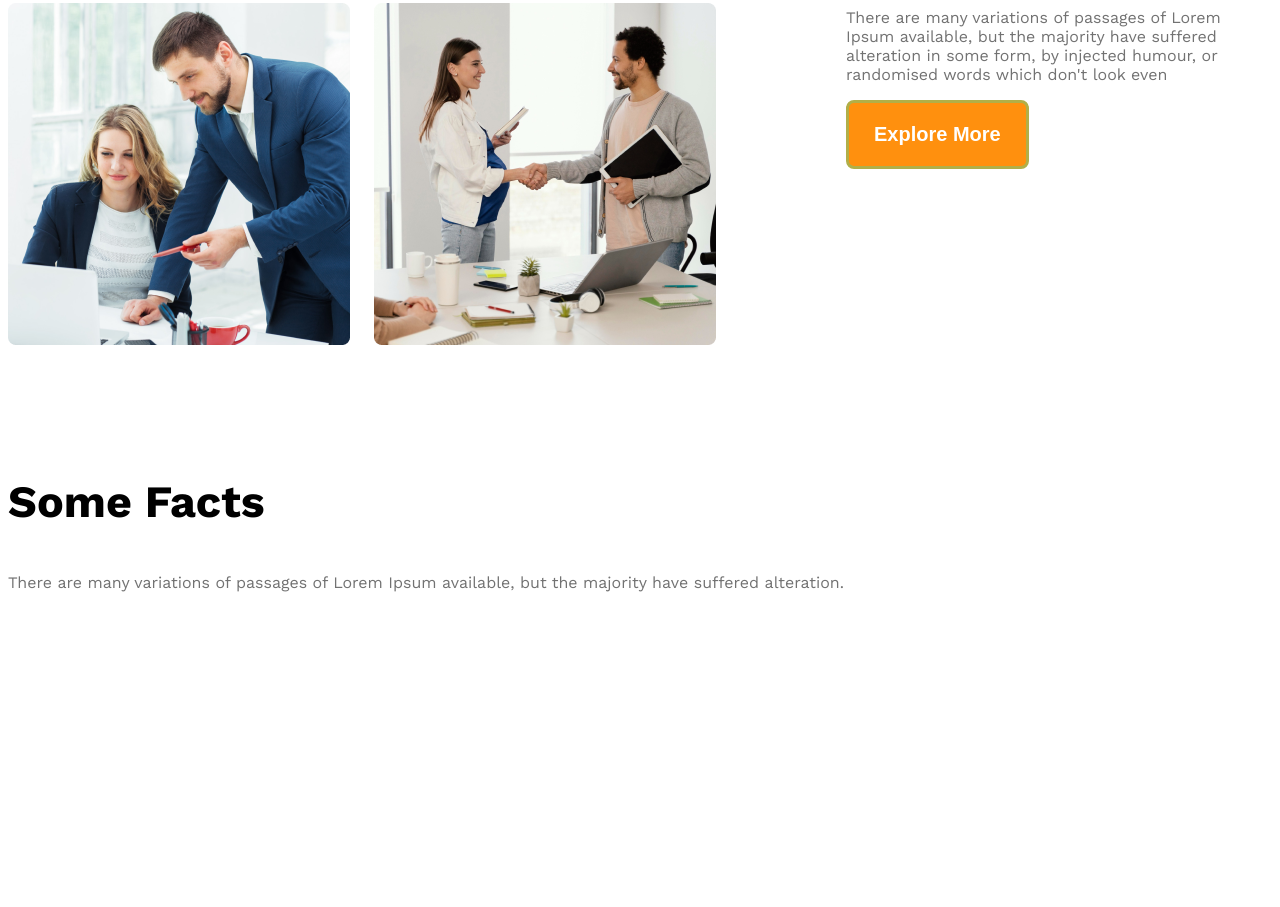
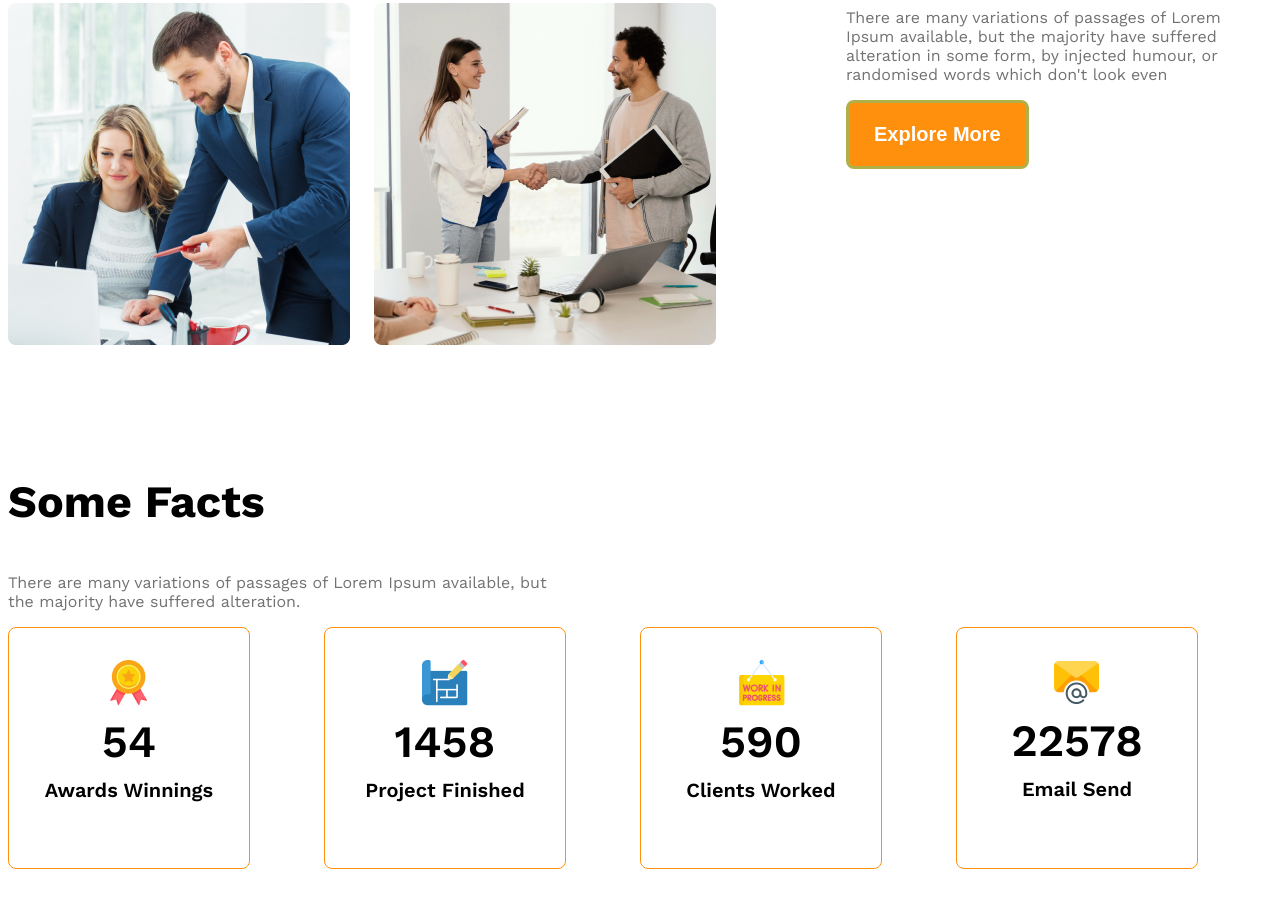
Before and after one commit to SBHimel/10-1-G3-Architect-project, a plain HTML site: page index.html in a window 1280 px wide. Shown: the part 1673-2580 px from the top of the page. Before the commit the page ends 2553 px from the top, so only its background shows below. Drawn offline with nearby package versions, Linux system fonts and the light colour scheme.

Commit message:
10-1 project google gfont setup

```diff
--- a/10-1__G3 Architect project.css
+++ b/10-1__G3 Architect project.css
@@ -111,14 +111,47 @@ main > section{
 #quick-list{
   font-weight: 500;
 }
+/* some facts related styles */
+.facts-container{
+  display:grid;
+  grid-template-columns: repeat(4,1fr);
+}
+.fact-card{
+  border: 1px solid rgba(255, 144, 14, 1);
+  width: 240px;
+  height: 240px;
+  border-radius: 8px;
+  text-align: center;
+  align-items: center;
+  justify-content: center;
+}
+.fact-number{
+  font-size: 2.8rem;
+  font-weight: 600;
+  margin-top: 5px;
+  margin-bottom: 10px;
+}
+.fact-name{
+  font-size: 1.25rem;
+  font-weight: 600;
+  margin-top: 10px;
+}
+.fact-description{
+  max-width: 540px;
+}
+
 /* responsive media query */
 @media screen and (max-width: 576px) {
   .navbar, .nav-links, .teams{
     flex-direction: column;
   }
 
-  .team-img-container{
+  .team-img-container, .facts-container{
     grid-template-columns: repeat(1,1fr);
+  }
+  .facts-container{
+    justify-items: center;
+    gap: 24px;
   }
 
   .our-features{
--- a/index.html
+++ b/index.html
@@ -55,37 +55,45 @@
                 <button class="btn-primary">Explore More</button>
             </div>
         </section>
-        <!-- features will enjoy -->
+        <!-- some facts -->
         <section>
             <h3 class="section-title">Some Facts</h3>
-            <p class="text-light-gray">There are many variations of passages of Lorem Ipsum available, but the majority
+            <p class="text-light-gray fact-description">There are many variations of passages of Lorem Ipsum available, but the majority
                 have suffered alteration.</p>
             <div class="facts-container">
-                <!-- .fact*4>img.fact-icon+h4.fact-number+h5.fact-name -->
-                <div class="fact">
-                    <img src="" alt="" class="fact-icon">
-                    <h4 class="fact-number"></h4>
-                    <h5 class="fact-name"></h5>
+                <!-- .fact-card*4>img.fact-icon+h4.fact-number+h5.fact-name -->
+                <div class="fact-card display-flex">
+                    <div>
+                        <img src="images/ribon.png" alt="" class="fact-icon">
+                        <h4 class="fact-number">54</h4>
+                        <h5 class="fact-name">Awards Winnings</h5>
+                    </div>
                 </div>
-                <div class="fact">
-                    <img src="" alt="" class="fact-icon">
-                    <h4 class="fact-number"></h4>
-                    <h5 class="fact-name"></h5>
+                <div class="fact-card display-flex">
+                    <div>
+                        <img src="images/projects.png" alt="" class="fact-icon">
+                    <h4 class="fact-number">1458</h4>
+                    <h5 class="fact-name">Project Finished</h5>
+                    </div>
                 </div>
-                <div class="fact">
-                    <img src="" alt="" class="fact-icon">
-                    <h4 class="fact-number"></h4>
-                    <h5 class="fact-name"></h5>
+                <div class="fact-card display-flex">
+                    <div>
+                        <img src="images/customers.png" alt="" class="fact-icon">
+                    <h4 class="fact-number">590</h4>
+                    <h5 class="fact-name">Clients Worked</h5>
+                    </div>
                 </div>
-                <div class="fact">
-                    <img src="" alt="" class="fact-icon">
-                    <h4 class="fact-number"></h4>
-                    <h5 class="fact-name"></h5>
+                <div class="fact-card display-flex">
+                    <div>
+                        <img src="images/email.png" alt="" class="fact-icon">
+                    <h4 class="fact-number">22578</h4>
+                    <h5 class="fact-name">Email Send</h5>
+                    </div>
                 </div>
+
             </div>
         </section>
-
-        <!-- some facts -->
+        <!-- features will enjoy -->
         <section class="some-facts">
 
         </section>
```
